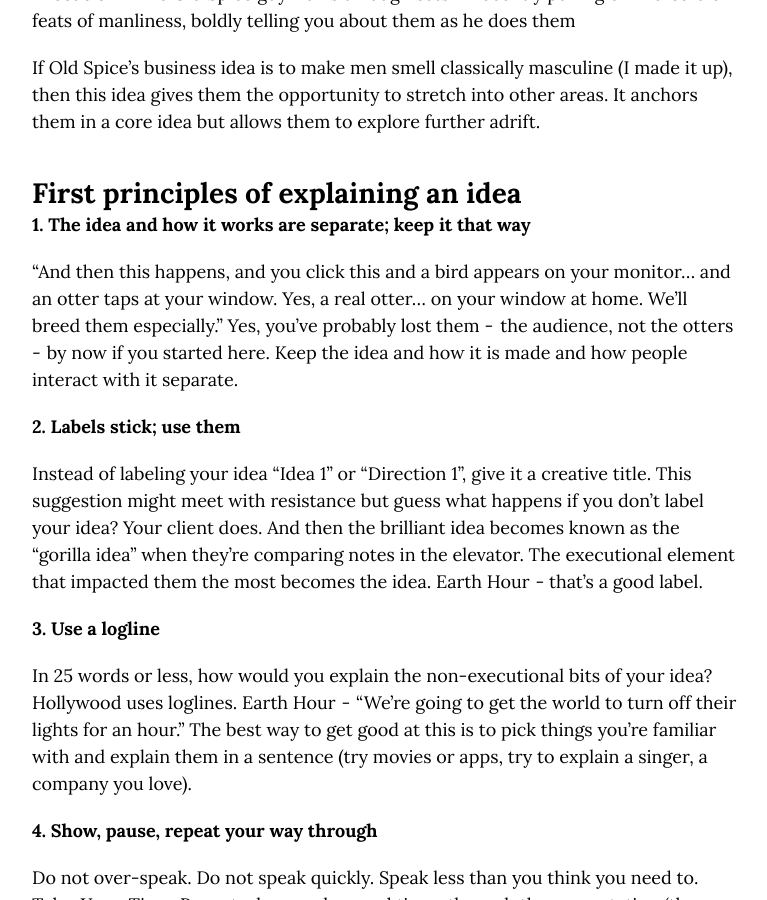
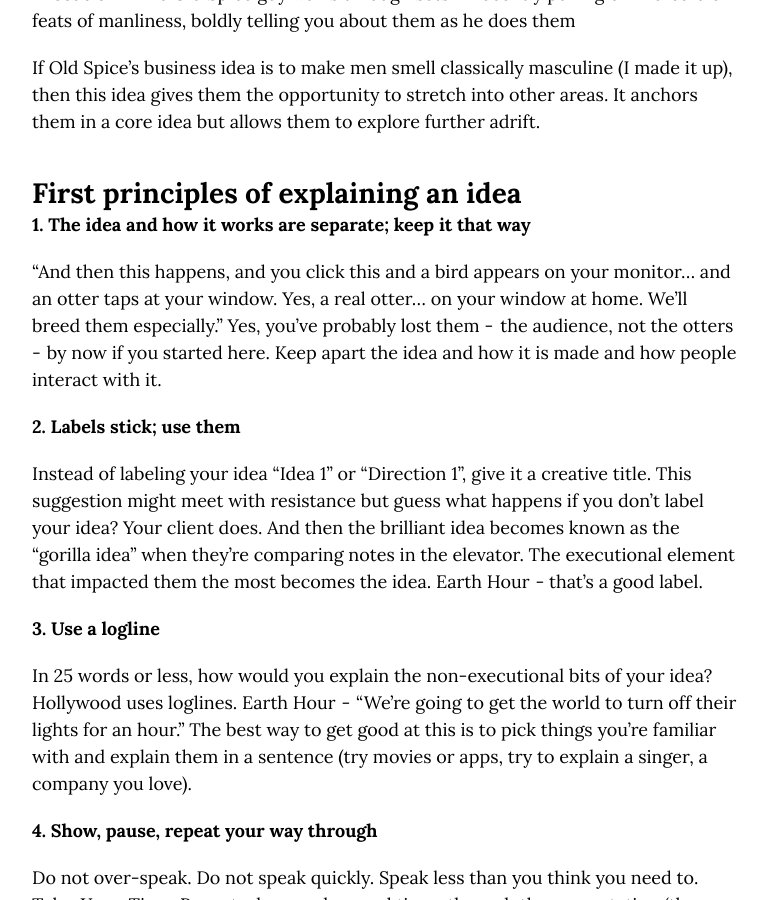
Before and after one commit to markhpollard/markhpollard.github.io, a Jekyll site: the page built from _posts/2018-09-27-how-to-explain-an-idea-a-mega-post.markdown, in a window 1280 px wide and 900 px high, scrolled down 7659 px. Shown: the whole window, without its empty margins (254-1021 px from the left). Built offline with Jekyll 4.4.1, drawn with Linux system fonts in a browser that asks for light colours; nearby versions of some CDN libraries; some of the changed lines change nothing that is shown; some of the changed text lies outside the part shown.

Commit message:
Updated How To Explain An Idea A Mega Post

```diff
--- a/_posts/2018-09-27-how-to-explain-an-idea-a-mega-post.markdown
+++ b/_posts/2018-09-27-how-to-explain-an-idea-a-mega-post.markdown
@@ -24,7 +24,7 @@
 image: "/uploads/idea-writeup-template.jpeg"
 ---
 
-![How to write an idea](/uploads/idea-writeup-template.jpeg)
+![How to write an idea](/uploads/idea-writeup-template.jpeg "How to write an idea")
 
 ## Ideas are your oxygen
 
@@ -133,7 +133,7 @@
 
 So, the strategic process is about understanding the issues, the environment, the customers, the insights and then creating an idea about how to shift perspectives. The creative process either solves the problem directly (a non-advertising solution first) or dramatizes the insight and perspective shift.
 
-And… TALK TO EACHOTHER. Define these words and how you work together. Same team, yeah?
+And… TALK TO EACH OTHER. Define these words and how you work together. Same team, yeah?
 
 ## What types of ideas are there?
 
@@ -197,7 +197,7 @@
 
 **1. The idea and how it works are separate; keep it that way**
 
-“And then this happens, and you click this and a bird appears on your monitor… and an otter taps at your window. Yes, a real otter… on your window at home. We’ll breed them especially.” Yes, you’ve probably lost them -   the audience, not the otters -  by now if you started here. Keep the idea and how it is made and how people interact with it separate.
+“And then this happens, and you click this and a bird appears on your monitor… and an otter taps at your window. Yes, a real otter… on your window at home. We’ll breed them especially.” Yes, you’ve probably lost them -   the audience, not the otters -  by now if you started here. Keep apart the idea and how it is made and how people interact with it.
 
 **2. Labels stick; use them**
 
```
